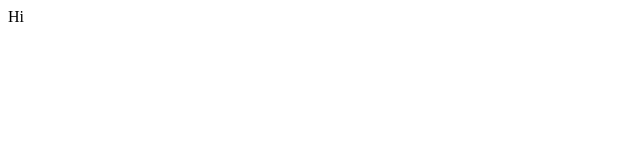
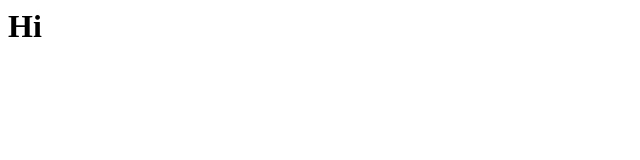
Before and after one commit to nemaICT-softwareDev/demo-repo, a plain HTML site: page index.html in a window 1280 px wide. Shown: the full height of the page, 0-640 px from the left. Drawn offline with Linux system fonts and the light colour scheme.

Commit message:
updated header
h1 properly updated

```diff
--- a/index.html
+++ b/index.html
@@ -1 +1 @@
-<h>Hi</h>
+<h1>Hi</h1>
```
